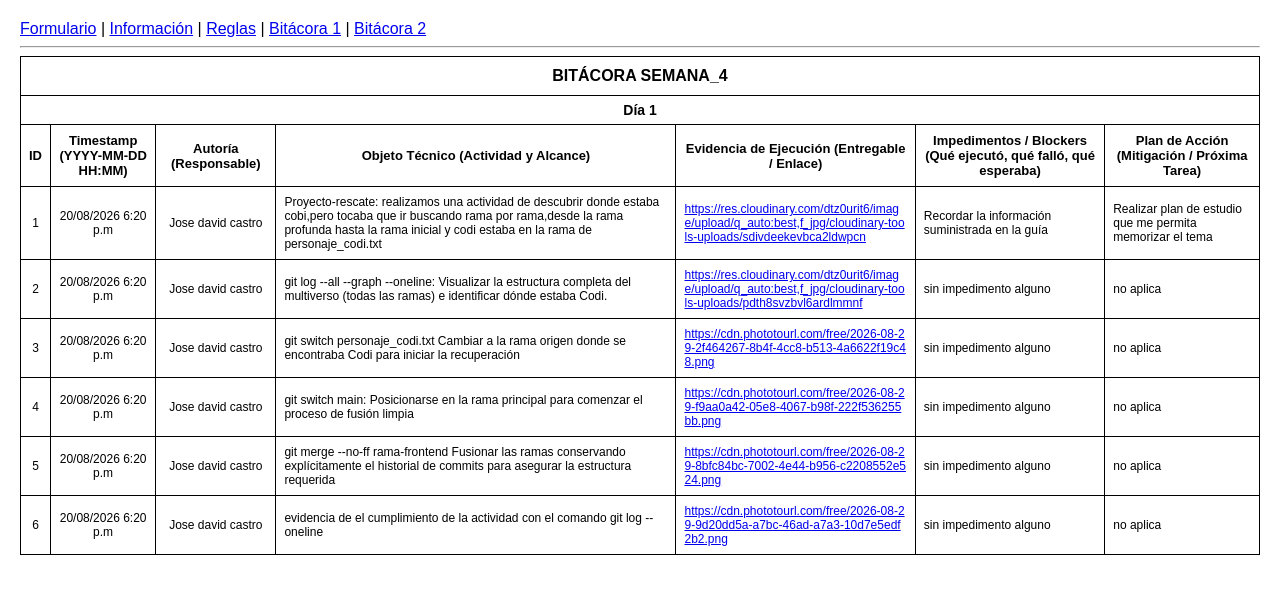
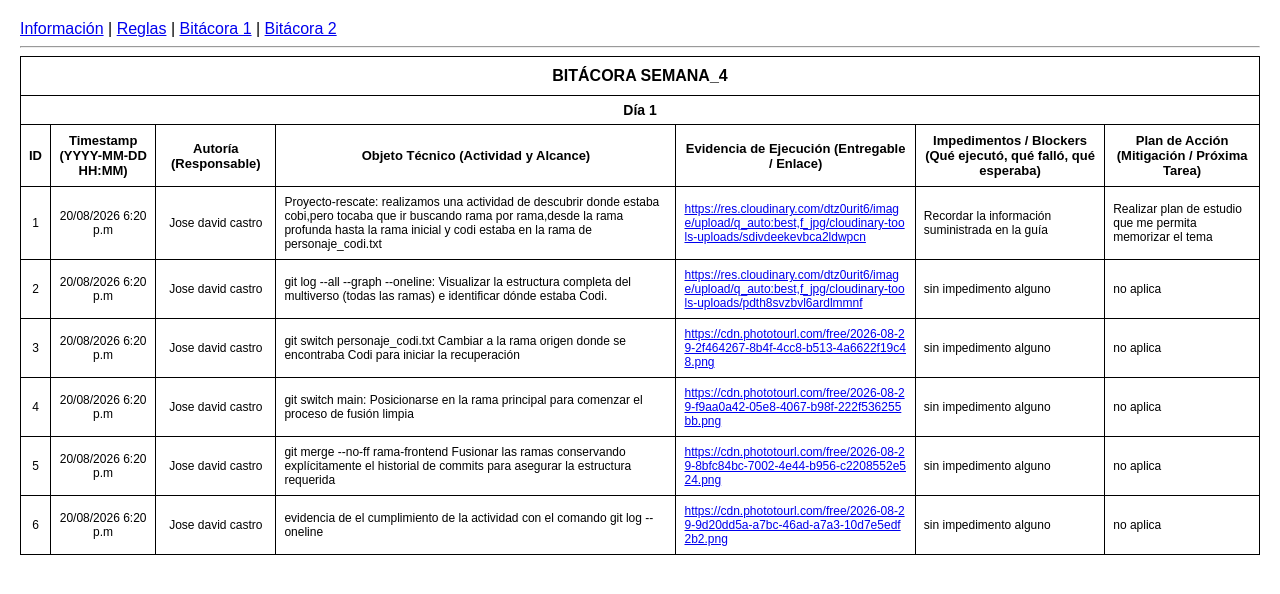
Before and after one commit to johanrodriguez162/bitacoraHTML, a plain HTML site: page 2026/agosto/semana_4/bitacora1.html in a window 1280 px wide. Drawn offline with Linux system fonts and the light colour scheme.

```diff
--- a/2026/agosto/semana_4/bitacora1.html
+++ b/2026/agosto/semana_4/bitacora1.html
@@ -7,7 +7,6 @@
 </head>
 <body style="font-family: Arial, sans-serif; margin: 20px;">
     <!-- MENÚ DE NAVEGACIÓN -->
-    <a href="formulario.html">Formulario</a> |
     <a href="informacion.html">Información</a> |
     <a href="reglas.html">Reglas</a> |
     <a href="bitacora1.html">Bitácora 1</a> |
```
Also changed, not shown: 2026/agosto/semana_4/bitacora2.html (+0 -1 lines), 2026/agosto/semana_4/informacion.html (+0 -1 lines), 2026/agosto/semana_3/bitacora2.html (added).
